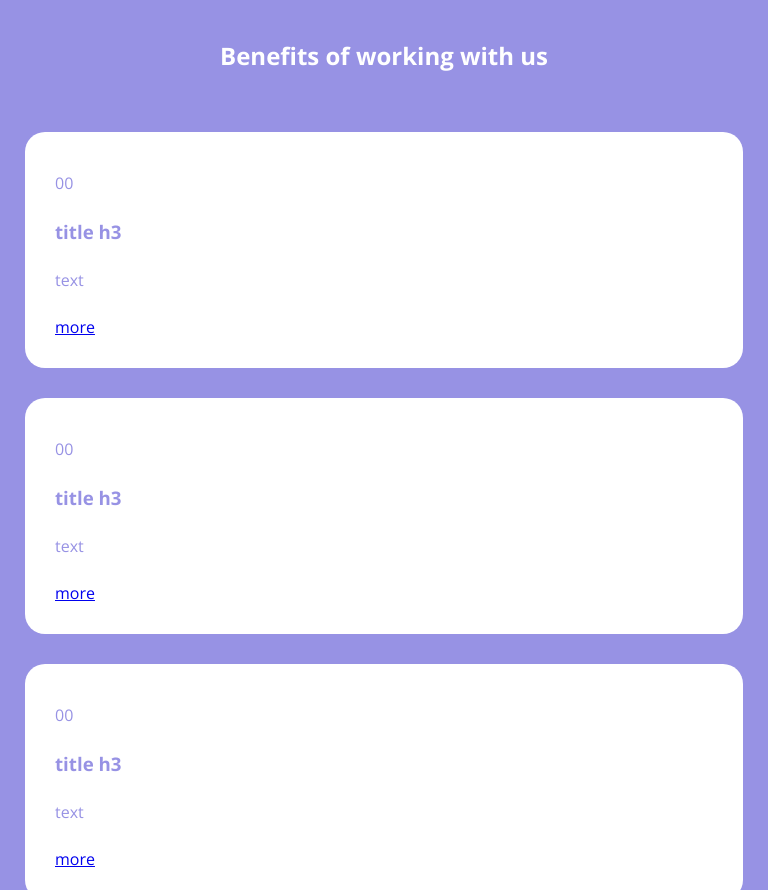
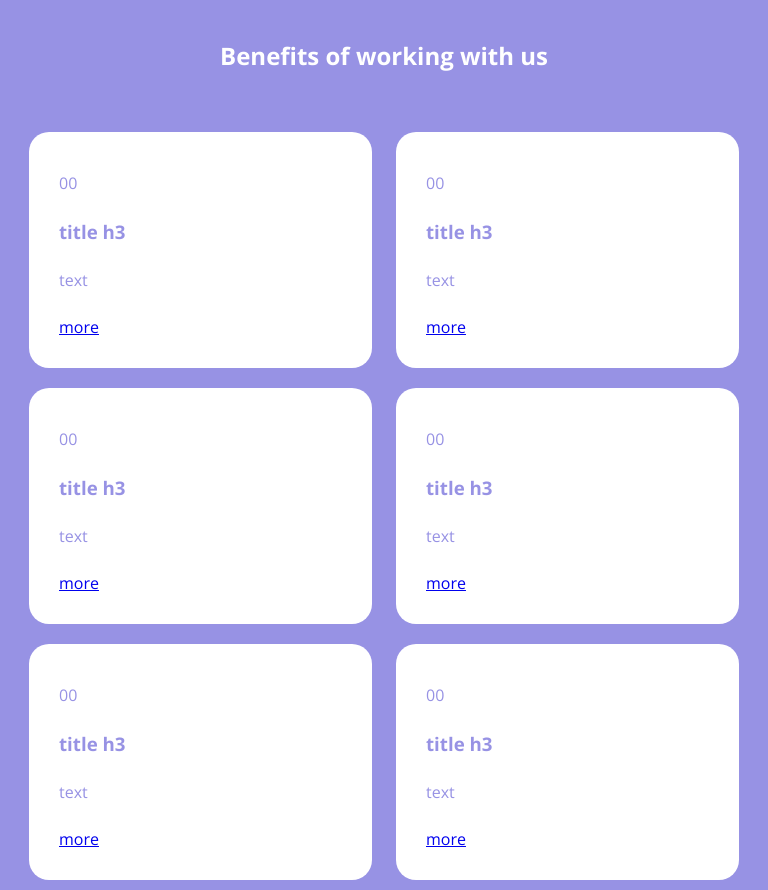
Before and after one commit to christiansaccani/htmlcss-responsive-layout, a plain HTML site: page index.html in a window 768 px wide. Shown: the part 3220-4110 px from the top of the page. Drawn offline with nearby package versions, Linux system fonts and the light colour scheme.

Commit message:
tablet benefits section done

```diff
--- a/index.html
+++ b/index.html
@@ -136,6 +136,7 @@
 
         <div class="benefits-section">
             <h2>Benefits of working with us</h2>
+            <div class="b-cards">
                 <div class="b-card">
                     <p class="number">00</p>
                     <h3>title h3</h3>
@@ -173,6 +174,7 @@
                     <a href="#" class="more">more</a>
                 </div>
             </div>
+        </div>
 
         <div class="aboutus-section">
             <h2>About Us</h2>
--- a/style.css
+++ b/style.css
@@ -250,6 +250,17 @@ nav {
     color: white;
 }
 
+.b-cards {
+        display: flex;
+        flex-direction: column;
+        align-items: center;
+
+        gap: 30px;
+
+        width: 100%;
+        height: auto;
+}
+
 .benefits-section h2 {
     margin-bottom: 30px;
 }
@@ -348,7 +359,7 @@ nav {
 
 /* ---------- tablet section ----------*/
 
-@media screen and (min-width: 425px) and (max-width: 768px) {
+@media screen and (min-width: 426px) and (max-width: 768px) {
 
     .cards-container {
         flex-flow: row wrap;
@@ -384,5 +395,15 @@ nav {
 
     /* ------------------------- */
 
+    .b-cards {
+        flex-flow: row wrap;
+        justify-content: space-evenly;
+
+        gap: 20px;
+    }
+
+    .b-card {
+        width: calc(100% / 2 - 1em);
+    }
 
 }
```
Lines whose indentation alone changed are shown as unchanged.
